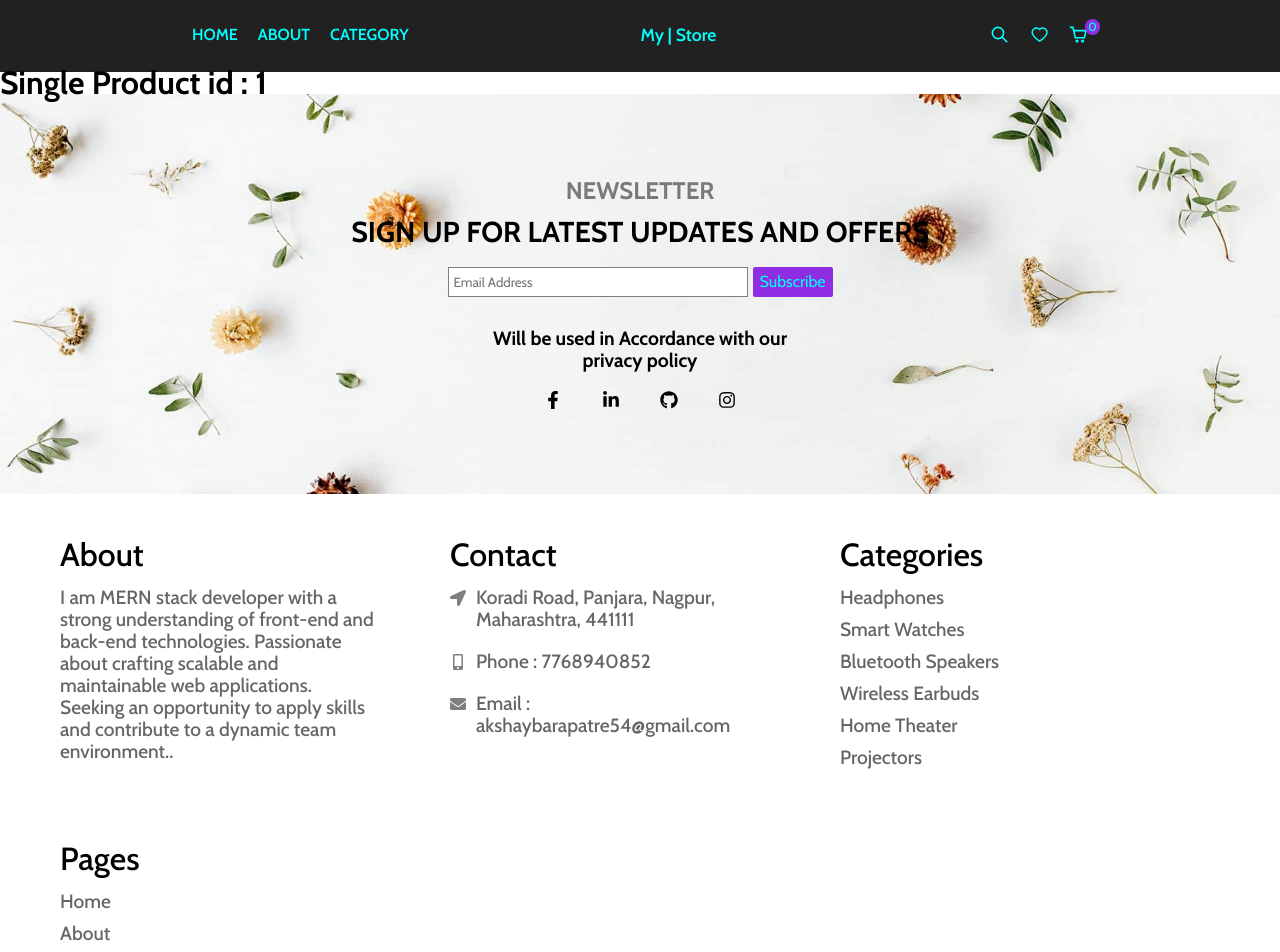
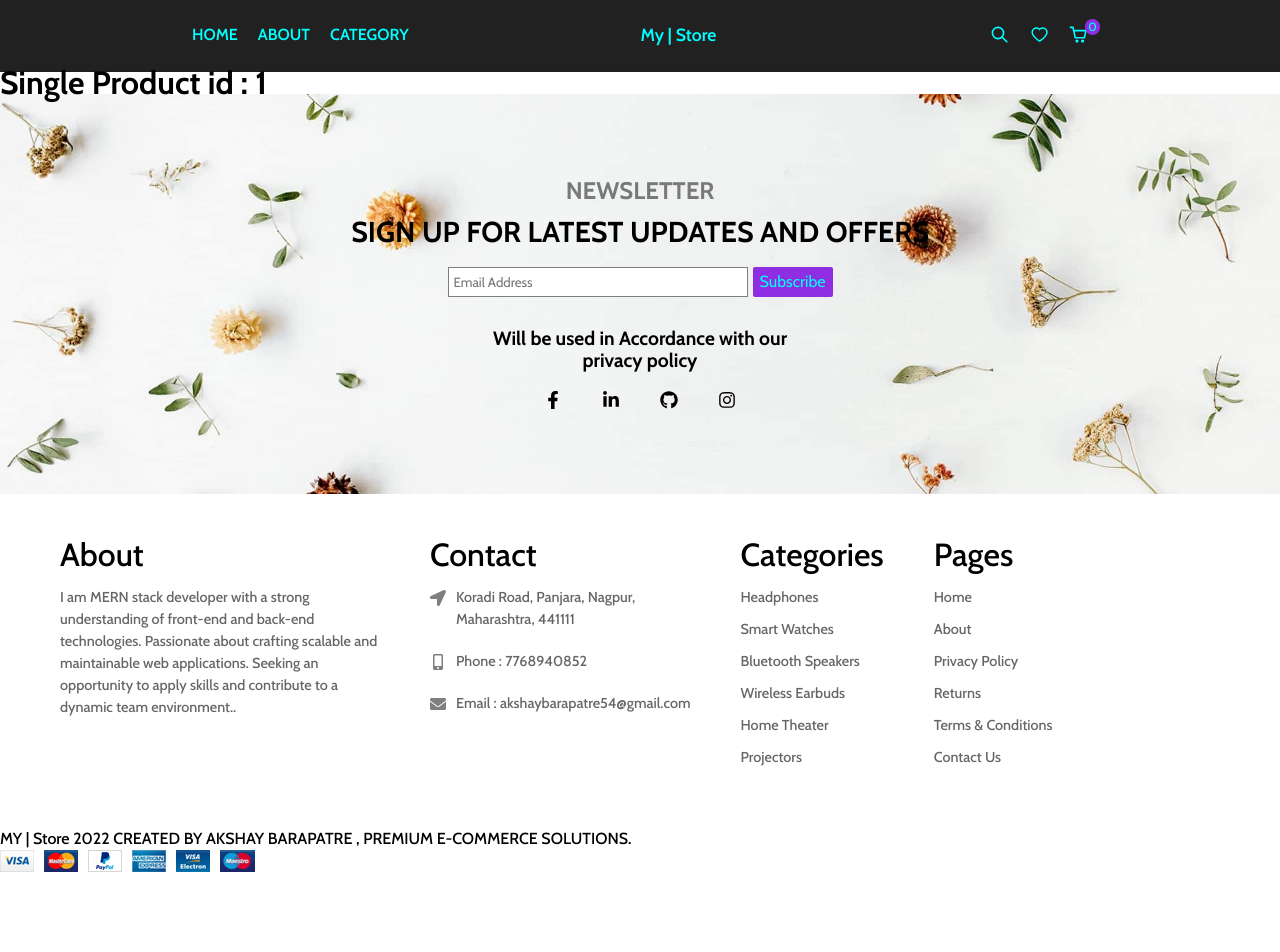
Before and after one commit to Aksh-007/ecommerce, a React (Create React App) app: page /product/1 in a window 1280 px wide. Shown: the top 952 px of the page. After the commit the page ends 878 px from the top, so only its background shows below. Built offline with nearby package versions, Linux system fonts and the light colour scheme.

Commit message:
Fixed font size issue of footer

```diff
--- a/src/components/Footer/Footer.scss
+++ b/src/components/Footer/Footer.scss
@@ -10,9 +10,8 @@
     gap: 30px;
     flex-flow: wrap;
     @include md {
-      gap: 70px;
+      gap: 50px;
     }
-
 
     .col {
       max-width: 320px;
@@ -39,29 +38,32 @@
       .text {
         margin-bottom: 10px;
         cursor: pointer;
+        @include md{
+          font-size: 0.9rem;
         }
       }
-  .bottom-bar{
+    }
+    .bottom-bar {
       border-top: 1px solid rgba(0, 0, 0, 0.5);
-    .bottom-bar-content{
+      .bottom-bar-content {
         padding: 20px;
         display: flex;
         align-items: center;
         flex-direction: column;
         text-align: center;
-        @include md{
+        @include md {
           font-size: 0.8rem;
-            padding:0px 40px;
+          padding: 0px 40px;
           height: 10vh;
           margin: 0 auto;
           display: flex;
           flex-direction: row;
           justify-content: space-between;
         }
-        .text{
+        .text {
           color: rgba(0, 0, 0, 0.5);
         }
-        img{
+        img {
           margin-top: 10px;
         }
       }
```
Lines whose indentation alone changed are shown as unchanged.
